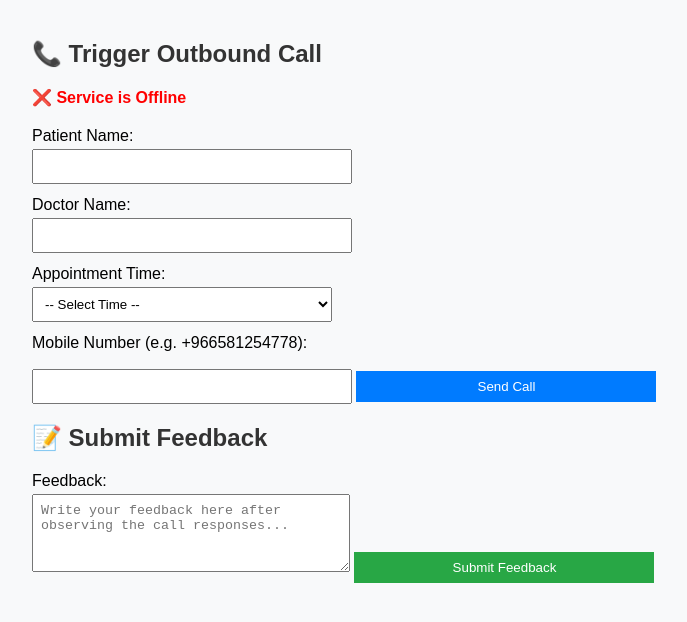
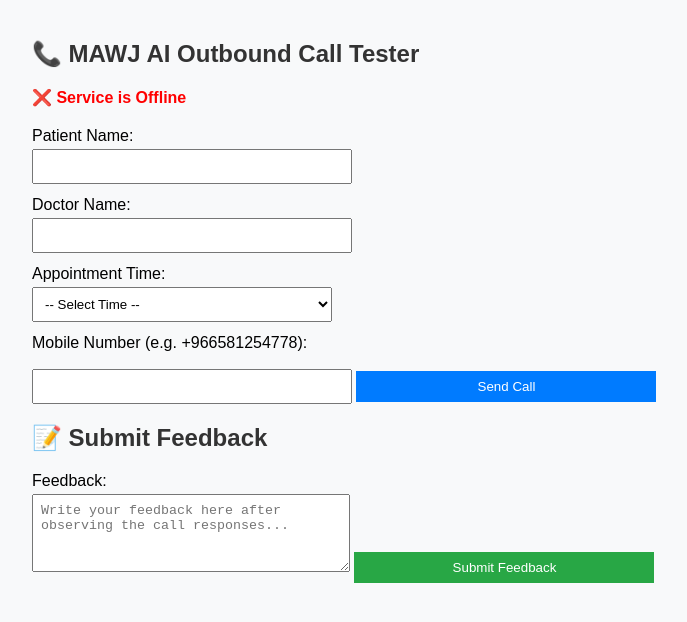
Before and after one commit to shoaibsiddique/call-trigger-ui, a plain HTML site: page index.html in a window 1280 px wide. Shown: the whole page, without its empty margins (8-695 px from the left). Drawn offline with Linux system fonts and the light colour scheme; no server answers.

Commit message:
UI for internal team testing of Outbound service

```diff
--- a/index.html
+++ b/index.html
@@ -3,7 +3,7 @@
 <head>
   <meta charset="UTF-8" />
   <meta name="viewport" content="width=device-width, initial-scale=1.0"/>
-  <title>Trigger Outbound Call</title>
+  <title>MAWJ AI Outbound Call Tester</title>
   <style>
     body {
       font-family: Arial, sans-serif;
@@ -54,7 +54,7 @@
 </head>
 <body>
 
-  <h2>📞 Trigger Outbound Call</h2>
+  <h2>📞 MAWJ AI Outbound Call Tester</h2>
   <p id="statusMessage">🔄 Checking service status...</p>
 
   <form id="callForm">
```
